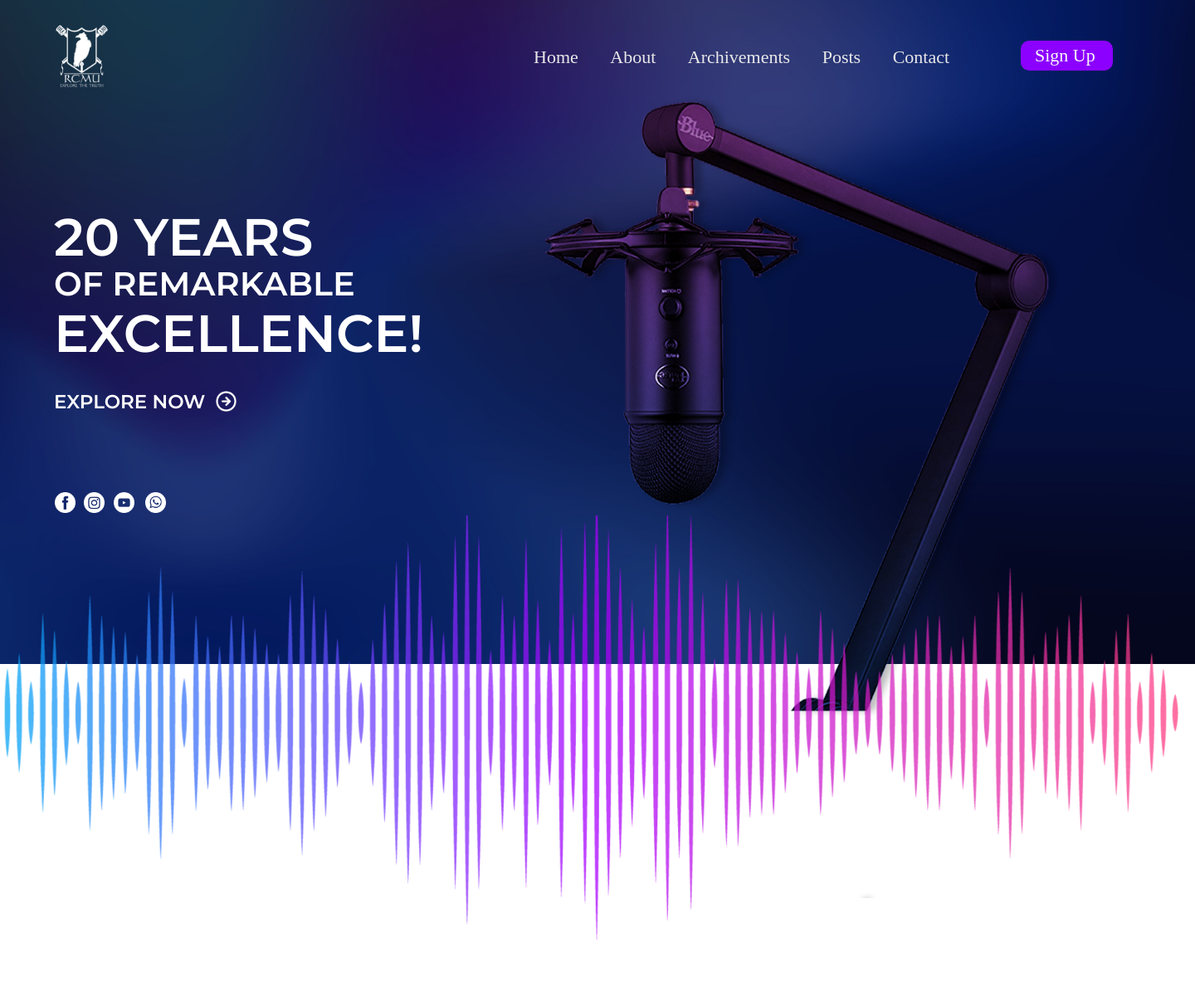
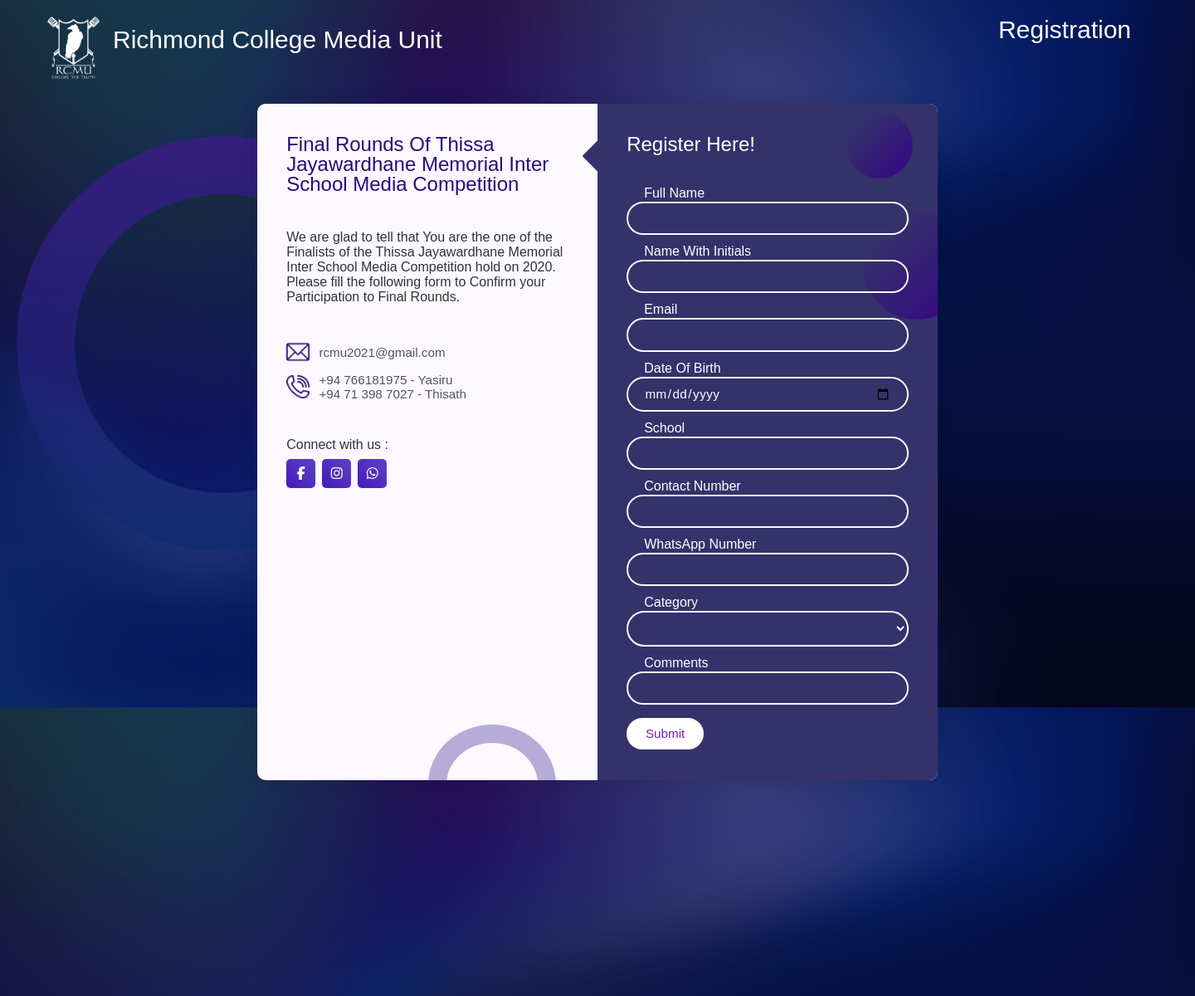
Before and after one commit to YasiruLaki/Media-Website, a PHP site: a page that, after the commit, uses Registration Page/Index.html in a window 1440 px wide. Shown: the whole page at 83% size. Before the commit the page ends 1133 px from the top, so only its background shows below. Run offline with PHP 8.4, Linux system fonts and the light colour scheme; some libraries are stand-ins or nearby versions.

Commit message:
Registration page done

```diff
--- /dev/null
+++ b/Registration Page/Index.html
@@ -0,0 +1,166 @@
+<!DOCTYPE html>
+<html lang="en">
+  <head>
+    <meta charset="UTF-8" />
+    <meta name="viewport" content="width=device-width, initial-scale=1.0" />
+    <title>Contact Form</title>
+    <link rel="stylesheet" href="/Registration Page/styles.css" />
+    <script
+      src="https://kit.fontawesome.com/64d58efce2.js"
+      crossorigin="anonymous"
+    ></script>
+  </head>
+  <body>
+
+  <div class="landing-section bg-overlay">
+
+    <!-- Header -->
+            <header>
+
+                <div class="nav">
+                      <div class="nav-header">
+                        <div class="nav-title">
+                          <img src="Graphics/RCMU Logo copy.png" class="toplogo">
+                          <div class="rcmuname">
+                              Richmond College Media Unit
+                          </div>
+                          <div class="pagename">
+                              Registration
+                          </div>
+                        </div>
+                      </div>
+
+                </div>
+
+
+
+ <!-- FORM -->
+    <div class="container">
+      <span class="big-circle"></span>
+      <img src="img/shape.png" class="square" alt="" />
+      <div class="form">
+        <div class="contact-info">
+          <h3 class="title">Final Rounds Of Thissa Jayawardhane Memorial Inter School Media Competition</h3>
+          <p class="text">
+            We are glad to tell that You are the one of the Finalists of the Thissa Jayawardhane Memorial Inter School Media Competition hold on 2020. <br>Please fill the following form to Confirm your Participation to Final Rounds.
+          </p>
+
+          <div class="info">
+            <div class="information">
+            </div>
+            <div class="information">
+              <img src="/Registration Page/graphics/email.png" class="icon" alt="" />
+              <p>rcmu2021@gmail.com</p>
+            </div>
+            <div class="information">
+              <img src="/Registration Page/graphics/phone.png" class="icon" alt="" />
+              <p>+94 766181975 - Yasiru<br>+94 71 398 7027 - Thisath</p>
+            </div>
+          </div>
+
+          <div class="social-media">
+            <p>Connect with us :</p>
+            <div class="social-icons">
+              <a href="https://www.facebook.com/rumuonline">
+                <i class="fab fa-facebook-f"></i>
+              </a>
+              <a href="https://www.instagram.com/rcmu_official/">
+                <i class="fab fa-instagram"></i>
+              </a>
+              <a href="https://wa.me/+94766181975">
+                <i class="fab fa-whatsapp"></i>
+              </a>
+            </div>
+          </div>
+        </div>
+
+        <div class="contact-form">
+          <span class="circle one"></span>
+          <span class="circle two"></span>
+
+          <form action="index.html" autocomplete="off">
+            <h3 class="title">Register Here!</h3>
+
+            <div class="input-container">
+              <div class="inputlabelname">Full Name</div>
+              <input type="text" name="fullname" class="input" />
+              <label for="">Full Name</label>
+              <span>Full Name</span>
+            </div>
+
+            <div class="input-container">
+              <div class="inputlabelname">Name With Initials</div>
+              <input type="text" name="namewithinitials" class="input" />
+              <label for="">Name With Initials</label>
+              <span>Name with Initials</span>
+            </div>
+
+            <div class="input-container">
+              <div class="inputlabelname">Email</div>
+              <input type="email" name="email" class="input" />
+              <label for="">Email</label>
+              <span>Email</span>
+            </div>
+
+            <div class="input-container">
+              <div class="inputlabelname">Date Of Birth</div>
+              <input type="date" name="dob" class="inputdob" />
+              <label for="">Date Of Birth</label>
+              <span>Date Of Birth</span>
+            </div>
+
+            <div class="input-container">
+              <div class="inputlabelname">School</div>
+              <input type="text" name="school" class="input" />
+              <label for="">School</label>
+              <span>School</span>
+            </div>
+
+            <div class="input-container">
+              <div class="inputlabelname">Contact Number</div>
+              <input type="tel" name="contactno1" class="input" />
+              <label for="">Contact No.</label>
+              <span>Phone</span>
+            </div>
+
+            <div class="input-container">
+              <div class="inputlabelname">WhatsApp Number</div>
+              <input type="tel" name="whatsappno" class="input" />
+              <label for="">WhatsApp No.</label>
+              <span>Phone</span>
+            </div>
+
+            <div class="input-container textarea">
+              <div class="inputlabelname">Category</div>
+              <label for="" hidden>Category</label>
+              <select name="category" class="input" aria-label="Category">
+                    <option value="--Category--" hidden></option>
+                    <option value="Sinhala Announcing">Sinhala Announcing</option>
+                    <option value="English Announcing">English Announcing</option>
+
+              </select>
+              <label for="">Category</label>
+              <span>Category</span>
+            </div>
+
+            <div class="input-container">
+                <div class="inputlabelname">Comments</div>
+                <input type="text" name="comments" class="input" />
+                <label for="">WhatsApp No.</label>
+                <span>Phone</span>
+              </div>
+
+
+            <input type="submit" value="Submit" class="btn" />
+          </form>
+        </div>
+      </div>
+    </div>
+
+     <!-- Background-->
+        <!-- <div class="bg"></div>
+        <img src="Graphics/Background Image.png" class="bgoverlay"> -->
+
+    <script src="app.js"></script>
+  </body>
+</html>
--- /dev/null
+++ b/Registration Page/styles.css
@@ -0,0 +1,537 @@
+
+/* Background */
+@import url('https://fonts.googleapis.com/css2?family=Montserrat:wght@600&display=swap');
+
+body {
+  overflow-x: hidden;
+}
+
+.landing-section {
+   background-image: url("Graphics/Background\ new.jpg");
+   height: 150vh;
+   width: 100%;
+   background-size: cover;
+   background-position: center;
+   background-attachment: fixed;
+}
+
+/* Nav Bar */
+.toplogo{
+   position: absolute;
+   width: 125px;
+   margin-left: 26px;
+   margin-top: 11px;
+}
+
+.rcmuname{
+    padding-top: 31px;
+    font-weight: 50;
+    font-size: 30px;
+    color: white;
+    margin-bottom: -77px;
+    padding-left: 136px;
+}
+
+.pagename{
+    padding-top: 31px;
+    font-weight: 50;
+    font-size: 30px;
+    color: white;
+    margin-bottom: -77px;
+    text-align: right;
+    padding-right: 77px;
+}
+
+/* FORM STYLES */
+
+@import url("https://fonts.googleapis.com/css2?family=Poppins:wght@100;200;300;400;500;600;700;800&display=swap");
+
+* {
+  margin: 0;
+  padding: 0;
+  box-sizing: border-box;
+}
+
+body,
+input,
+textarea {
+  font-family: "Poppins", sans-serif;
+}
+
+
+.container {
+  position: relative;
+  width: 100%;
+  min-height: 100vh;
+  padding: 2rem;
+  overflow: hidden;
+  display: flex;
+  align-items: center;
+  justify-content: center;
+  padding-top: 246px;
+}
+
+.form {
+    width: 100%;
+    max-width: 820px;
+    background-color: rgb(252, 248, 255);
+    border-radius: 10px;
+    box-shadow: 0 0 20px 1px rgb(0 0 0 / 10%);
+    z-index: 1000;
+    overflow: hidden;
+    display: grid;
+    grid-template-columns: repeat(2, 1fr);
+    padding-top: -10px;
+    margin-top: -97px;
+}
+
+.contact-form {
+    background-color: #35316b;
+  position: relative;
+}
+
+.circle {
+  border-radius: 50%;
+  background: linear-gradient(135deg, transparent 20%, #350485);
+  position: absolute;
+}
+
+.circle.one {
+  width: 130px;
+  height: 130px;
+  top: 130px;
+  right: -40px;
+}
+
+.circle.two {
+  width: 80px;
+  height: 80px;
+  top: 10px;
+  right: 30px;
+}
+
+.contact-form:before {
+  content: "";
+  position: absolute;
+  width: 26px;
+  height: 26px;
+  background-color: #35306b;
+  transform: rotate(45deg);
+  top: 50px;
+  left: -13px;
+}
+
+form {
+  padding: 2.3rem 2.2rem;
+  z-index: 10;
+  overflow: hidden;
+  position: relative;
+}
+
+.title {
+  color: #fff;
+  font-weight: 500;
+  font-size: 1.5rem;
+  line-height: 1;
+  margin-bottom: 2.6999999999999993rem;
+}
+
+.input-container {
+    position: relative;
+    margin: 1rem 0;
+}
+
+.input {
+  width: 100%;
+  outline: none;
+  border: 2px solid #fafafa;
+  background: none;
+  padding: 0.6rem 1.2rem;
+  color: #fff;
+  font-weight: 500;
+  font-size: 0.95rem;
+  letter-spacing: 0.5px;
+  border-radius: 25px;
+  transition: 0.3s;
+}
+
+.inputdob{
+  width: 100%;
+  outline: none;
+  border: 2px solid #fafafa;
+  background: none;
+  padding: 0.6rem 1.2rem;
+  color: #fff;
+  font-weight: 500;
+  font-size: 0.95rem;
+  letter-spacing: 0.5px;
+  border-radius: 25px;
+}
+
+textarea.input {
+  padding: 0.8rem 1.2rem;
+  min-height: 150px;
+  border-radius: 22px;
+  resize: none;
+  overflow-y: auto;
+}
+
+.input-container label {
+  position: absolute;
+  top: 50%;
+  left: 15px;
+  transform: translateY(-50%);
+  padding: 0 0.4rem;
+  color: #fafafa;
+  font-size: 0.9rem;
+  font-weight: 400;
+  pointer-events: none;
+  z-index: 1000;
+  transition: 0.5s;
+  display: none;
+
+}
+
+.inputdob-container label {
+  position: absolute;
+  top: 50%;
+  left: 5px;
+  transform: translateY(-50%);
+  padding: 0 0.4rem;
+  color: #fafafa;
+  font-size: 0.9rem;
+  font-weight: 400;
+  pointer-events: none;
+  z-index: 1000;
+  transition: 0.5s;
+
+}
+
+.input-container.textarea label {
+  top: 1rem;
+  transform: translateY(0);
+
+}
+
+.btn {
+  padding: 0.6rem 1.3rem;
+  background-color: #fff;
+  border: 2px solid #fafafa;
+  font-size: 0.95rem;
+  color: #7b1abc;
+  line-height: 1;
+  border-radius: 25px;
+  outline: none;
+  cursor: pointer;
+  transition: 0.3s;
+  margin: 0;
+}
+
+.btn:hover {
+  background-color: transparent;
+  color: #fff;
+}
+
+.input-container span {
+  position: absolute;
+  top: 0;
+  left: 25px;
+  transform: translateY(-50%);
+  font-size: 0.8rem;
+  padding: 0 0.4rem;
+  color: transparent;
+  pointer-events: none;
+  z-index: 500;
+}
+
+.input-container span:before,
+.input-container span:after {
+  content: "";
+  position: absolute;
+  width: 10%;
+  opacity: 0;
+  transition: 0.3s;
+  height: 5px;
+  background-color: #601abc;
+  top: 50%;
+  transform: translateY(-50%);
+
+}
+
+.input-container span:before {
+  left: 50%;
+}
+
+.input-container span:after {
+  right: 50%;
+}
+
+.input-container.focus label {
+  top: 0;
+  transform: translateY(-50%);
+  left: 25px;
+  font-size: 0.8rem;
+
+}
+
+.input-container.focus span:before,
+.input-container.focus span:after {
+  width: 50%;
+  opacity: 1;
+}
+
+.contact-info {
+  padding: 2.3rem 2.2rem;
+  position: relative;
+}
+
+.contact-info .title {
+    color: #280c77;
+}
+
+.text {
+  color: #333;
+  margin: 1.5rem 0 2rem 0;
+}
+
+.information {
+  display: flex;
+  color: #555;
+  margin: 0.7rem 0;
+  align-items: center;
+  font-size: 0.95rem;
+}
+
+.icon {
+  width: 28px;
+  margin-right: 0.7rem;
+}
+
+.social-media {
+  padding: 2rem 0 0 0;
+}
+
+.social-media p {
+  color: #333;
+}
+
+.social-icons {
+  display: flex;
+  margin-top: 0.5rem;
+}
+
+.social-icons a {
+  width: 35px;
+  height: 35px;
+  border-radius: 5px;
+  background: linear-gradient(45deg, #451abc, #5e41c4);
+  color: #fff;
+  text-align: center;
+  line-height: 35px;
+  margin-right: 0.5rem;
+  transition: 0.3s;
+}
+
+.social-icons a:hover {
+  transform: scale(1.05);
+}
+
+.contact-info:before {
+  content: "";
+  position: absolute;
+  width: 110px;
+  height: 100px;
+  border: 22px solid #13007b;
+  border-radius: 50%;
+  bottom: -77px;
+  right: 50px;
+  opacity: 0.3;
+}
+
+.big-circle {
+    position: absolute;
+    width: 500px;
+    height: 500px;
+    border-radius: 50%;
+    background: linear-gradient(to bottom, #401a92, #0d2b70);
+    bottom: 50%;
+    right: 50%;
+    transform: translate(-40%, 38%);
+    opacity: 70%;
+}
+
+.big-circle:after {
+  content: "";
+  position: absolute;
+  width: 360px;
+  height: 360px;
+  background: linear-gradient(to bottom, #172b3d, #040f67);
+  border-radius: 50%;
+  top: calc(50% - 180px);
+  left: calc(50% - 180px);
+}
+
+.square {
+  position: absolute;
+  height: 400px;
+  top: 50%;
+  left: 50%;
+  transform: translate(181%, 11%);
+  opacity: 0.2;
+}
+
+.inputlabelname{
+    color: white;
+    margin: 0%;
+    padding-left: 21px;
+    padding-bottom: 1px;
+    margin-top: -5px;
+}
+
+@media (max-width: 850px) {
+  .form {
+    grid-template-columns: 1fr;
+  }
+
+  .contact-info:before {
+    bottom: initial;
+    top: -75px;
+    right: 65px;
+    transform: scale(0.95);
+  }
+
+  .contact-form:before {
+    top: -13px;
+    left: initial;
+    right: 70px;
+  }
+
+  .square {
+    transform: translate(140%, 43%);
+    height: 350px;
+  }
+
+  .big-circle {
+    bottom: 75%;
+    transform: scale(0.9) translate(-40%, 30%);
+    right: 50%;
+  }
+
+  .text {
+    margin: 1rem 0 1.5rem 0;
+  }
+
+  .social-media {
+    padding: 1.5rem 0 0 0;
+  }
+}
+
+@media (max-width: 480px) {
+  .container {
+    padding: 1.5rem;
+  }
+
+  .contact-info:before {
+    display: none;
+  }
+
+  .square,
+  .big-circle {
+    display: none;
+  }
+
+  form,
+  .contact-info {
+    padding: 1.7rem 1.6rem;
+  }
+
+  .text,
+  .information,
+  .social-media p {
+    font-size: 0.8rem;
+  }
+
+  .title {
+    font-size: 1.15rem;
+  }
+
+  .social-icons a {
+    width: 30px;
+    height: 30px;
+    line-height: 30px;
+  }
+
+  .icon {
+    width: 23px;
+  }
+
+  .input {
+    padding: 0.45rem 1.2rem;
+  }
+
+  .btn {
+    padding: 0.45rem 1.2rem;
+  }
+}
+
+
+@media (max-width: 960px) {
+    .toplogo{
+        position: absolute;
+        width: 100px;
+        margin-left: 26px;
+        margin-top: 11px;
+        z-index: 3000;
+     }
+
+     .rcmuname{
+        padding-top: 31px;
+        font-weight: 50;
+        font-size: 25px;
+        color: white;
+        margin-bottom: -77px;
+        padding-left: 115px;
+     }
+
+     .pagename{
+         padding-top: 31px;
+         font-weight: 50;
+         font-size: 30px;
+         color: white;
+         margin-bottom: -77px;
+         text-align: right;
+         padding-right: 77px;
+     }
+
+}
+
+@media (max-width: 840px) {
+    .toplogo{
+        position: absolute;
+        width: 100px;
+        margin-left: 26px;
+        margin-top: 11px;
+        z-index: 3000;
+     }
+
+     .rcmuname{
+        padding-top: 31px;
+        font-weight: 50;
+        font-size: 25px;
+        color: white;
+        margin-bottom: -77px;
+        padding-left: 115px;
+        display: none;
+     }
+
+     .pagename{
+        padding-top: 22px;
+        font-weight: 50;
+        font-size: 30px;
+        color: white;
+        margin-bottom: -70px;
+        text-align: right;
+        padding-right: 58px;
+     }
+
+}
--- a/index.html
+++ b/index.html
@@ -27,7 +27,7 @@
                       <span></span>
                       <span></span>
                     </label>
-                  </div>
+            </div>
 
           <!-- Nav Bar -->
                 <div class="nav-links">
```
Also changed, not shown: Registration Page/graphics/Arrow Icon.png (added), Registration Page/graphics/Background Image.png (added), Registration Page/graphics/Background new.jpg (added), Registration Page/graphics/Divider wave.png (added), Registration Page/graphics/Facebook.png (added), Registration Page/graphics/Instagram.png (added), Registration Page/graphics/RCMU Logo copy.png (added), Registration Page/graphics/WhatsApp.png (added), Registration Page/graphics/Youtube.png (added), Registration Page/graphics/email.png (added), Registration Page/graphics/landing page bg lines.png (added), Registration Page/graphics/location.png (added), Registration Page/graphics/mic.png (added), Registration Page/graphics/phone.png (added), 2 more files.
